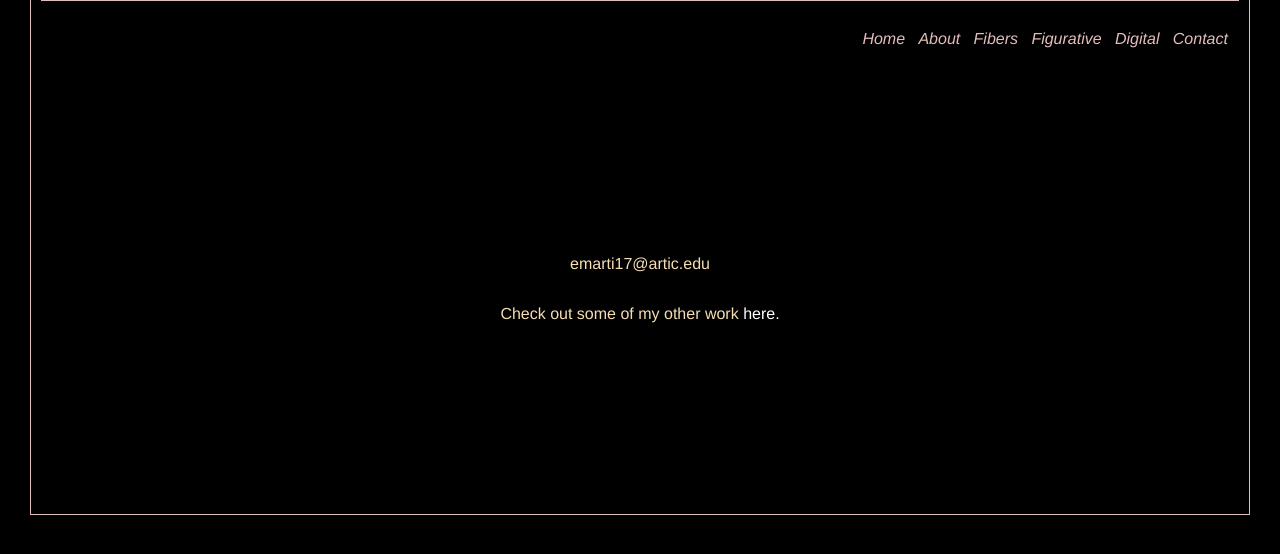
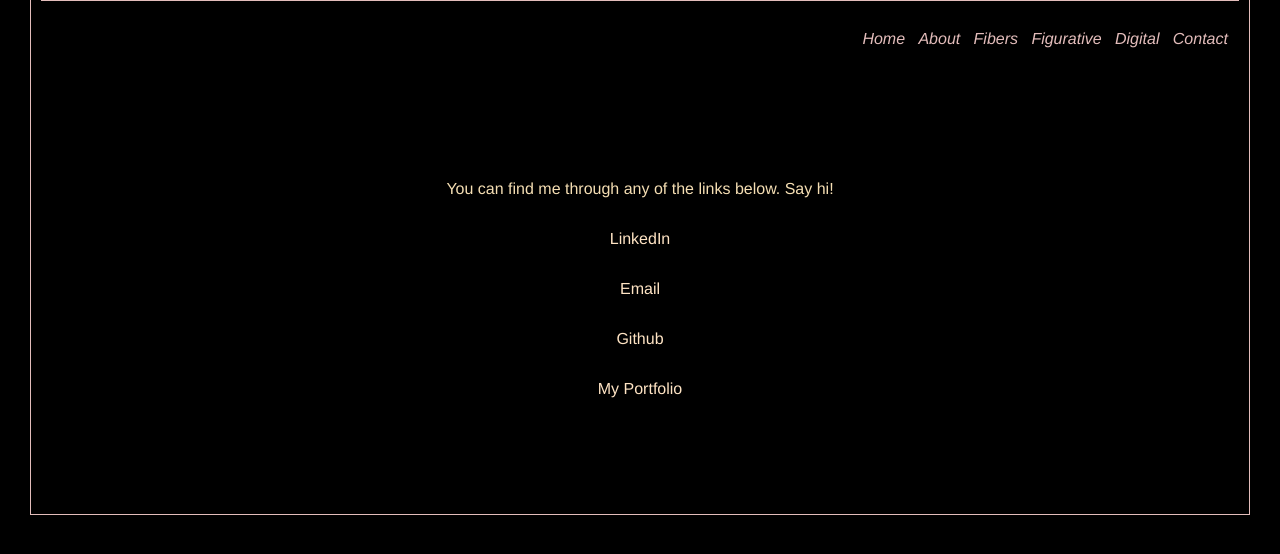
Before and after one commit to isama22/as2, a Django app: page /contact in a window 1280 px wide. Shown: the part 152-706 px from the top of the page. Run offline with Django 3.2, Linux system fonts and the light colour scheme.

Commit message:
call to actions on contact page

```diff
--- a/main_app/templates/contact.html
+++ b/main_app/templates/contact.html
@@ -1,7 +1,10 @@
 {% extends 'base.html' %}
 {% block content %}
 <div id="contact">
-<p>emarti17@artic.edu</p>
-<p>Check out some of my other work <a class="site-link" href="http://www.isasofiamartinez.com/" target="_blank">here.</a></p>
+<p>You can find me through any of the links below. Say hi!</p>
+<p><a href="https://www.linkedin.com/in/isa-sofia-martinez/" target="_blank">LinkedIn</a></p>
+<p><a  href="mailto:isasofma@gmail.com" >Email</a></p>
+<p><a href="https://github.com/isama22" target="_blank">Github</a></p>
+<p><a href="https://www.isasofiamartinez.com/" target="_blank">My Portfolio</a></p>
 </div>
 {% endblock %}
```
